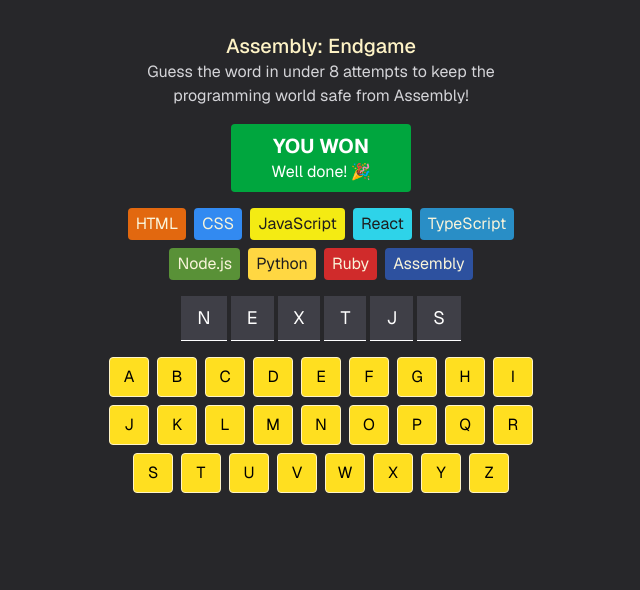
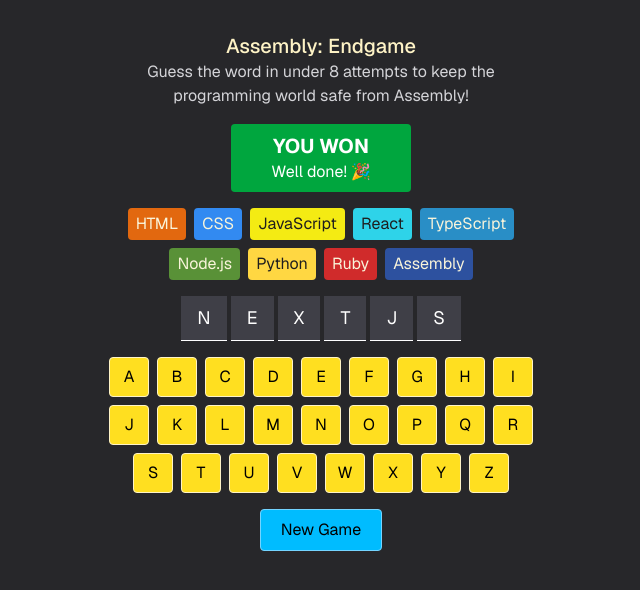
Before and after one commit to anreyw/assembly-endgame, a Next.js app: page / in a window 1280 px wide. Shown: the top 590 px of the page, without its empty margins (319-959 px from the left). Built offline with nearby package versions, Linux system fonts and the light colour scheme.

Commit message:
Added New Game Button to root page.

```diff
--- a/app/page.tsx
+++ b/app/page.tsx
@@ -10,6 +10,9 @@
       <LanguageChips />
       <WordDisplay />
       <Keyboard />
+      <button
+	className="py-2 px-5 bg-sky-400 cursor-pointer border border-sky-300 rounded"
+      >New Game</button>
     </main>
   );
 }
```
